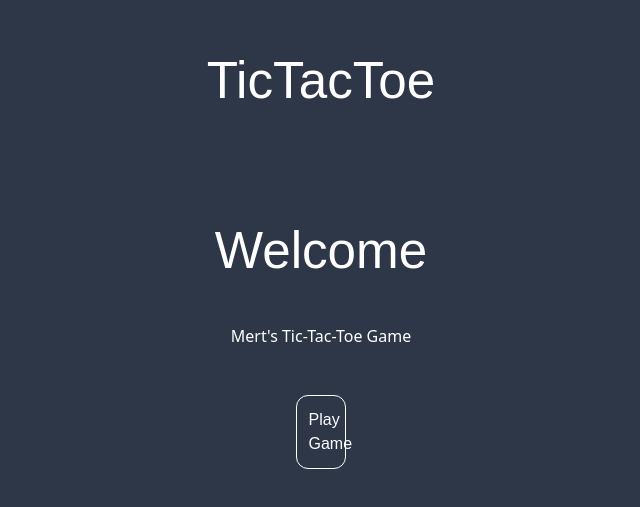
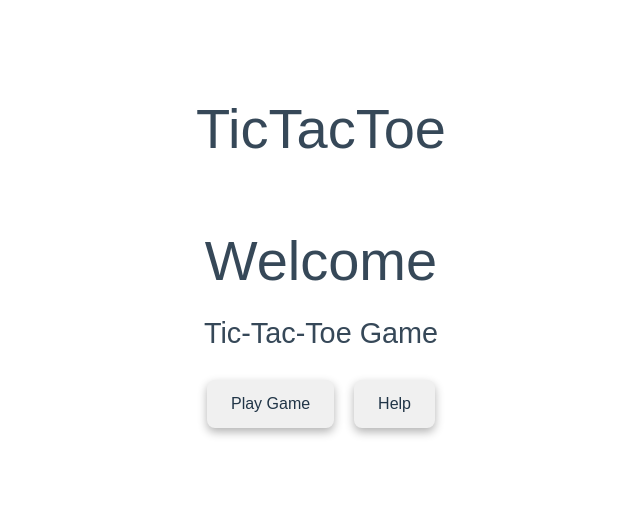
Before and after one commit to carolina-cza/Game-Project, a Vue app in the folder TicTacToe/frontend/: page / in a window 1280 px wide. Shown: the part 127-634 px from the top of the page, without its empty margins (319-959 px from the left). Built offline with nearby package versions, Linux system fonts and the light colour scheme; the HTML template or start-up script is replaced by a standard one.

Commit message:
ADD: join style.css

```diff
--- a/TicTacToe/frontend/src/App.vue
+++ b/TicTacToe/frontend/src/App.vue
@@ -8,15 +8,3 @@
   <script setup>
   import HeaderComponent from './components/HeaderComponent.vue'
   </script>
-
-  <style>
-  body {
-	background-color: #2d3748; /* bg-gray-800 */
-	color: #ffffff; /* text-white */
-	margin: 0;
-	font-family: Arial, sans-serif;
-  }
-  #app {
-	text-align: center;
-  }
-  </style>
--- a/TicTacToe/frontend/src/components/HeaderComponent.vue
+++ b/TicTacToe/frontend/src/components/HeaderComponent.vue
@@ -1,12 +1,3 @@
 <template>
     <h1> TicTacToe</h1>
   </template>
-  <style>
-  h1 {
-      text-align: center;
-      margin-top: 45px;
-      margin-bottom: 45px;
-      color: white;
-      width: 100%;
-  }
-  </style>
--- a/TicTacToe/frontend/src/style.css
+++ b/TicTacToe/frontend/src/style.css
@@ -4,80 +4,125 @@
 
 :root {
   font-family: Inter, system-ui, Avenir, Helvetica, Arial, sans-serif;
-  line-height: 1.5;
-  font-weight: 400;
-
-  color-scheme: light dark;
-  color: rgba(255, 255, 255, 0.87);
-  background-color: #242424;
-
-  font-synthesis: none;
-  text-rendering: optimizeLegibility;
-  -webkit-font-smoothing: antialiased;
-  -moz-osx-font-smoothing: grayscale;
-}
-
-a {
-  font-weight: 500;
-  color: #646cff;
-  text-decoration: inherit;
-}
-a:hover {
-  color: #535bf2;
+  --primary-color: #FFFFFF;
+  --secondary-color: #4a90e2;
+  --background-color: #2d3748;
+  --button-bg-color: #3a3a4f;
+  --button-hover-bg-color: #52526e;
+  --border-radius: 8px;
 }
 
 body {
   margin: 0;
+  background-color: var(--background-color);
+  color: var(--primary-color);
+  font-family: Arial, sans-serif;
   display: flex;
-  place-items: center;
+  justify-content: center;
+  align-items: center;
   min-width: 320px;
   min-height: 100vh;
 }
 
 h1 {
-  font-size: 3.2em;
+  font-size: 3.5em;
   line-height: 1.1;
+  text-align: center;
+  margin: 20px 0;
+  color: var(--primary-color);
+  opacity: 0.9; /* Erhöhte Lesbarkeit */
+}
+
+h2 {
+  text-align: center;
+  font-size: 1.8em;
+  margin-bottom: 15px;
+  font-weight: 400;
+  color: var(--primary-color);
+  opacity: 0.9; /* Erhöhte Lesbarkeit */
+}
+
+p {
+  font-size: 1.1em;
+  text-align: center;
+  color: var(--primary-color);
+  opacity: 0.8;
 }
 
 button {
-  border-radius: 8px;
-  border: 1px solid transparent;
-  padding: 0.6em 1.2em;
+  background-color: var(--button-bg-color);
+  color: var(--primary-color);
+  border-radius: var(--border-radius);
+  border: none;
+  padding: 12px 24px;
   font-size: 1em;
   font-weight: 500;
-  font-family: inherit;
-  background-color: #1a1a1a;
   cursor: pointer;
-  transition: border-color 0.25s;
+  transition: background-color 0.3s, transform 0.2s;
+  margin: 10px;
+  box-shadow: 0px 4px 10px rgba(0, 0, 0, 0.3);
 }
 button:hover {
-  border-color: #646cff;
+  background-color: var(--button-hover-bg-color);
+  transform: translateY(-2px);
 }
 button:focus,
 button:focus-visible {
-  outline: 4px auto -webkit-focus-ring-color;
+  outline: 3px solid var(--secondary-color);
 }
 
-.card {
-  padding: 2em;
+#app, #theContainer, #help-container {
+  text-align: center;
+  padding: 30px;
+  margin: auto;
+  max-width: 600px;
 }
 
-#app {
-  max-width: 1280px;
-  margin: 0 auto;
-  padding: 2rem;
-  text-align: center;
+a {
+  font-weight: 500;
+  color: var(--secondary-color);
+  text-decoration: none;
+}
+a:hover {
+  color: #7aa3e6;
+}
+
+#board {
+  display: grid;
+  grid-template-columns: repeat(3, 1fr);
+  grid-template-rows: repeat(3, 1fr);
+  gap: 10px;
+  justify-content: center;
+  align-items: center;
+  margin: 30px auto;
+  max-width: 300px;
+}
+#board div {
+  width: 100px;
+  height: 100px;
+  background-color: var(--button-bg-color);
+  border-radius: var(--border-radius);
+  display: flex;
+  justify-content: center;
+  align-items: center;
+  font-size: 2em;
+  cursor: pointer;
+  color: var(--primary-color);
+  transition: background-color 0.3s;
+}
+#board div:hover {
+  background-color: var(--button-hover-bg-color);
 }
 
 @media (prefers-color-scheme: light) {
   :root {
-    color: #213547;
-    background-color: #ffffff;
+    --primary-color: #213547;
+    --secondary-color: #4a90e2;
+    --background-color: #ffffff;
+    --button-bg-color: #f0f0f0;
+    --button-hover-bg-color: #d0d0d0;
   }
-  a:hover {
-    color: #747bff;
-  }
-  button {
-    background-color: #f9f9f9;
+  h1, h2, p, a, button {
+    color: var(--primary-color);
   }
 }
--- a/TicTacToe/frontend/src/views/TheWelcomeView.vue
+++ b/TicTacToe/frontend/src/views/TheWelcomeView.vue
@@ -1,42 +1,12 @@
 <template>
   <div id='theContainer'>
     <h1>Welcome</h1>
-      <h2>Mert's Tic-Tac-Toe Game</h2>
+    <h2> Tic-Tac-Toe Game</h2>
     <router-link to="/joinid">
-        <button style="margin: 23px; width: 24%;">Play Game</button>
+      <button>Play Game</button>
+    </router-link>
+    <router-link to="/help">
+      <button >Help</button>
     </router-link>
   </div>
 </template>
-
-  <style>
-  #theContainer {
-    text-align: center;
-    margin: 23px;
-    padding: 23px;
-  }
-  h1 {
-    text-align: center;
-    margin-top: 45px;
-    margin-bottom: 45px;
-    color: white;
-    width: 100%;
-  }
-  h2 {
-    text-align: center;
-    margin-bottom: 24px;
-    font-weight: lighter;
-    font-family: system-ui;
-    color: white;
-  }
-  button {
-    width: 50%;
-    border: 1px solid white !important;
-    padding: 10px;
-    background-color: transparent;
-    color: white;
-    border: none;
-    padding: 12px;
-    border-radius: 12px;
-    cursor: pointer;
-  }
-  </style>
--- a/TicTacToe/frontend/src/views/TicTacToeView.vue
+++ b/TicTacToe/frontend/src/views/TicTacToeView.vue
@@ -133,30 +133,3 @@ onMounted(() => {
   border-radius: 8px;
 }
 </style>
-
-<style>
-  #tictactoe {
-    text-align: center;
-    margin: 23px;
-    padding: 23px;
-  }
-  #board {
-    display: grid;
-    grid-template-columns: repeat(3, 100px);
-    grid-template-rows: repeat(3, 100px);
-    gap: 10px;
-    justify-content: center;
-    align-items: center;
-  }
-  #board div {
-    width: 100px;
-    height: 100px;
-    background-color: white;
-    border: 1px solid black;
-    display: flex;
-    justify-content: center;
-    align-items: center;
-    font-size: 24px;
-    cursor: pointer;
-  }
-</style>
```
Lines whose indentation alone changed are shown as unchanged.
